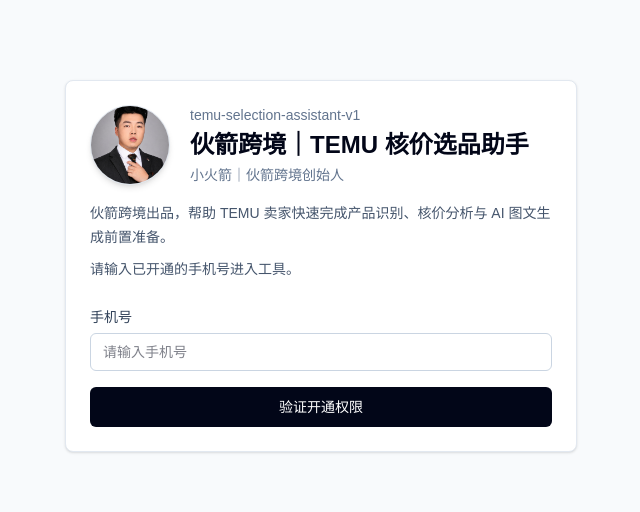
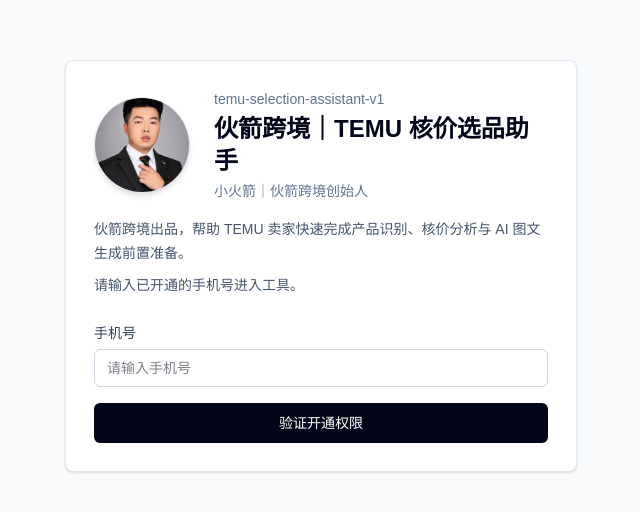
Before and after one commit to jiafengxuan4-coder/temu-selection-assistant-v1, a Next.js app: page / in a window 1280 px wide. Shown: the part 134-646 px from the top of the page, without its empty margins (319-959 px from the left). Built offline with nearby package versions, Linux system fonts and the light colour scheme.

Commit message:
feat: enhance homepage branding layout

```diff
--- a/src/app/page.tsx
+++ b/src/app/page.tsx
@@ -134,9 +134,9 @@
   if (!authorizedPhone) {
     return (
       <main className="flex min-h-screen items-center justify-center bg-slate-50 px-4 py-8 text-slate-950">
-        <section className="w-full max-w-lg rounded-lg border border-slate-200 bg-white p-6 shadow-sm">
-          <div className="flex items-center gap-5">
-            <div className="relative flex h-20 w-20 shrink-0 items-center justify-center overflow-hidden rounded-full border border-slate-200 bg-slate-100 text-sm font-medium text-slate-600 shadow-md">
+        <section className="w-full max-w-lg rounded-lg border border-slate-200 bg-white p-7 shadow-sm">
+          <div className="flex items-center gap-6">
+            <div className="relative flex h-24 w-24 shrink-0 items-center justify-center overflow-hidden rounded-full border border-slate-200 bg-slate-100 text-sm font-medium text-slate-600 shadow-md">
               <span>小火箭</span>
               <img
                 src={founderAvatarPath}
@@ -195,9 +195,9 @@
     <main className="min-h-screen bg-slate-50 px-4 py-8 text-slate-950 sm:px-6 lg:px-8">
       <div className="mx-auto flex w-full max-w-6xl flex-col gap-8">
         <header className="space-y-3">
-          <div className="rounded-xl border border-slate-200 bg-white p-5 shadow-sm sm:p-7">
-            <div className="flex flex-col gap-5 sm:flex-row sm:items-center sm:gap-6">
-              <div className="relative flex h-20 w-20 shrink-0 items-center justify-center overflow-hidden rounded-full border border-slate-200 bg-slate-100 text-sm font-medium text-slate-600 shadow-md sm:h-24 sm:w-24">
+          <div className="rounded-xl border border-slate-200 bg-white p-6 shadow-sm sm:p-8">
+            <div className="flex flex-col gap-6 sm:flex-row sm:items-center sm:gap-8">
+              <div className="relative flex h-24 w-24 shrink-0 items-center justify-center overflow-hidden rounded-full border border-slate-200 bg-slate-100 text-sm font-medium text-slate-600 shadow-md sm:h-32 sm:w-32">
                 <span>小火箭</span>
                 <img
                   src={founderAvatarPath}
```
